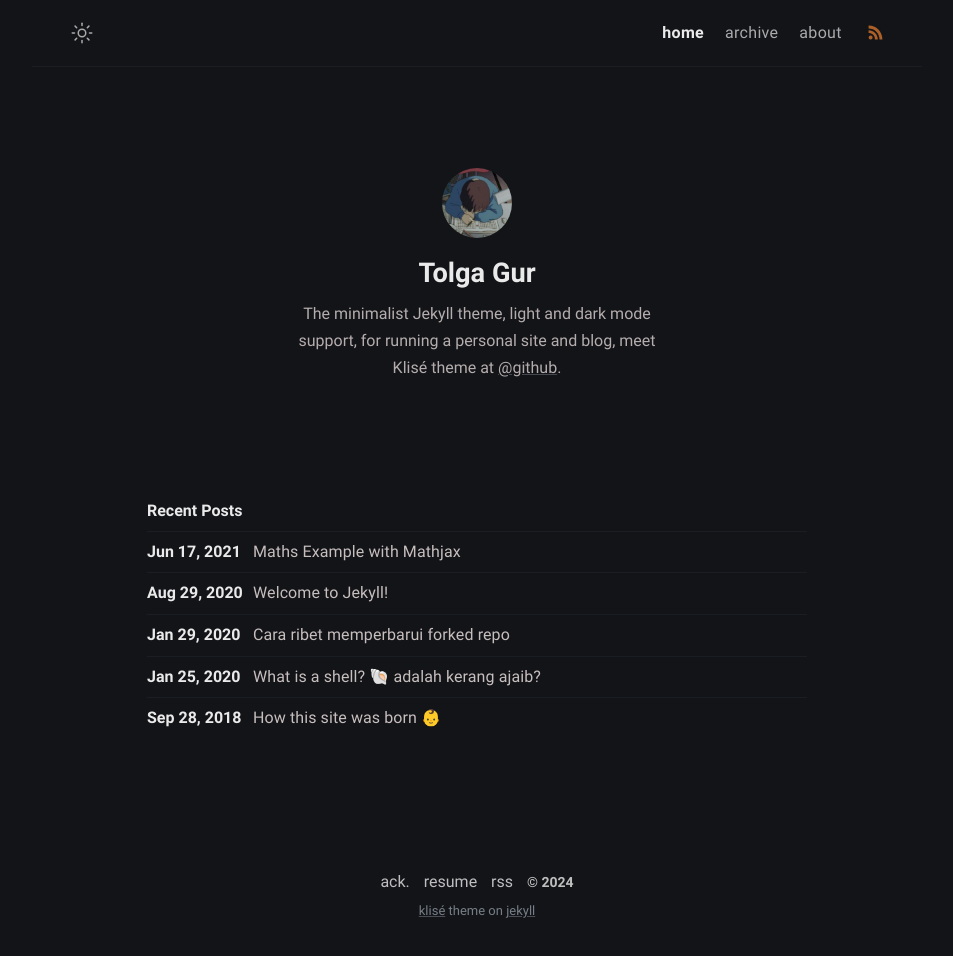
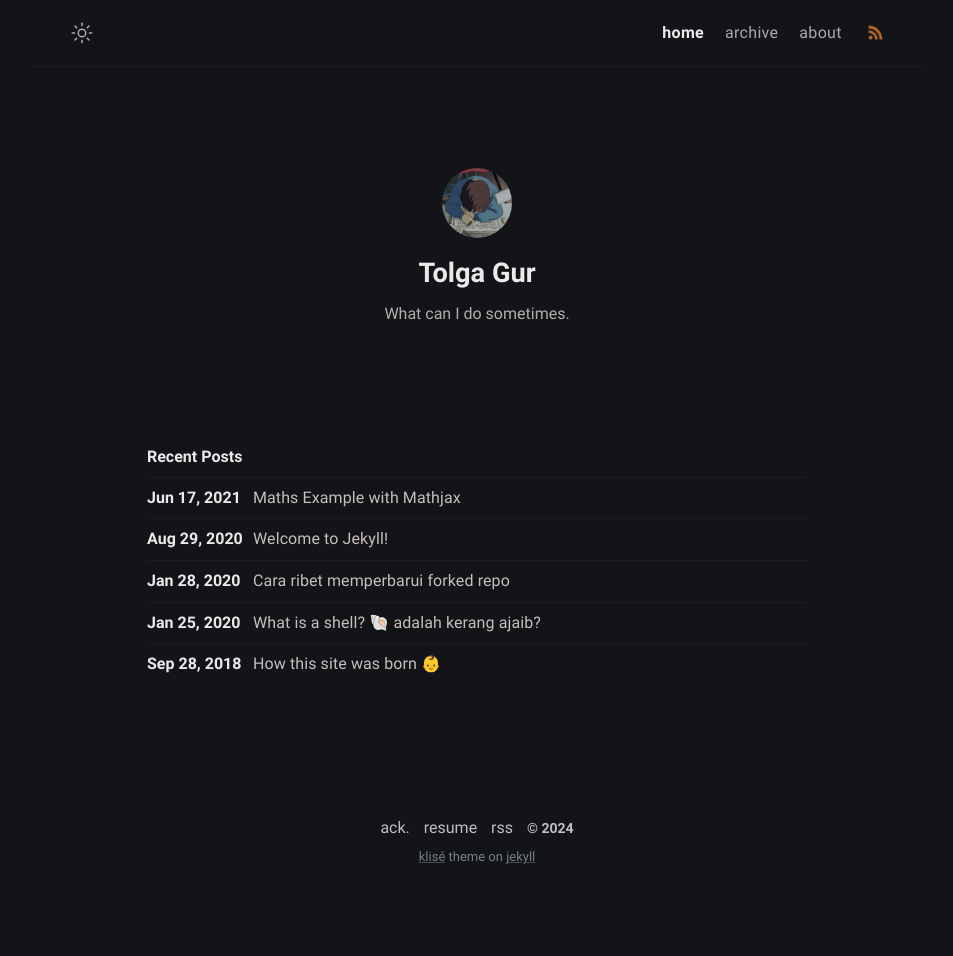
Before and after one commit to tolgagur/tolgagur.github.io, a Jekyll site: the page built from index.md, in a window 1280 px wide. Shown: the whole page, without its empty margins (163-1116 px from the left). Built offline with Jekyll 4.4.1, drawn with Linux system fonts in a browser that asks for light colours; after the commit the page ends 902 px from its top, so only the background shows below that.

Commit message:
Update _config.yml

```diff
--- a/_config.yml
+++ b/_config.yml
@@ -1,10 +1,9 @@
 # Site settings
-title: Klise Theme # site title
+title: Tolga Gur # site title
 description: >- # site description
-  He's writing in Bahasa about web technology and experience as a journal
-  for documentation things that he learned, meet him <a href="https://github.com/piharpi" target="_blank" rel="noopener">@github</a>.
+  What can I do sometimes.
 lang: en-US # default lang
-timezone: Asia/Jakarta # set your timezone
+timezone: Asia/Istanbul # set your timezone
 image: assets/img/ogp.png # This image used for Open Graph more info https://ogp.me/
 repo: https://github.com/piharpi/jekyll-klise # site repo [optional]
 mode: dark # default theme "dark" | "light"
@@ -13,8 +12,7 @@ mode: dark # default theme "dark" | "light"
 author:
   name: Tolga Gur # author name
   bio: >- # tell to the world
-    The minimalist Jekyll theme, light and dark mode support, for running a personal site and blog,
-    meet Klisé theme at <a href="https://github.com/piharpi/jekyll-klise" target="_blank" rel="noopener">@github</a>.
+    What can I do sometimes.
   username: tolgagur # general username
   github: tolgagur # github username
   twitter: twitter_username # twitter username
@@ -23,7 +21,7 @@ author:
   avatar: /assets/img/avatar.jpg # change with your own avatar
 
 # URL settings
-url: "https://klise.now.sh" #
+url: "https://tolgagur.github.io" #
 baseurl:
 permalink: /:title/
 google_analytics: # leave it blank if not wish
```
